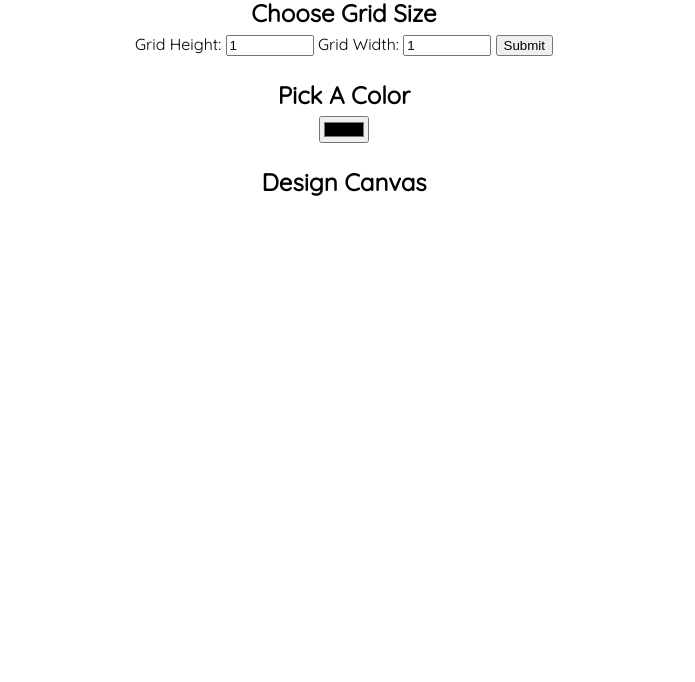
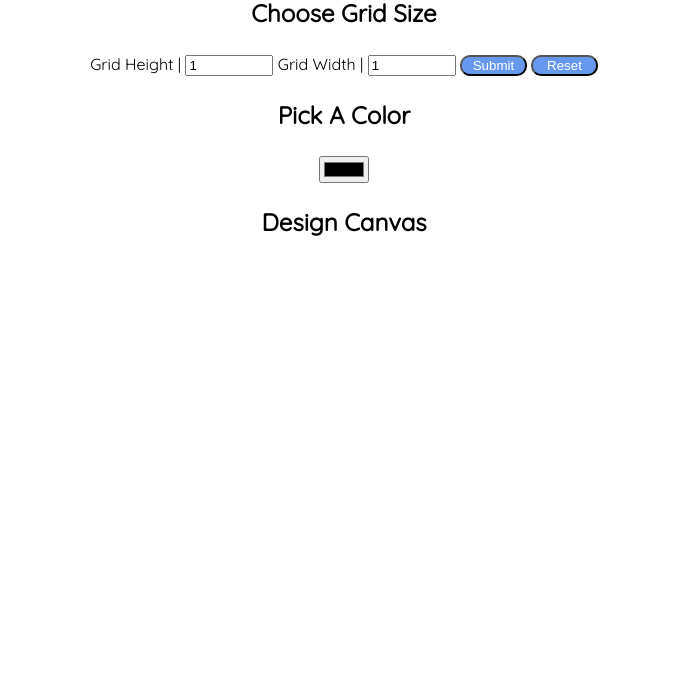
Before and after one commit to ImranK1506/pixel-art-maker, a plain HTML site: page index.html in a window 1280 px wide. Shown: the part 118-800 px from the top of the page, without its empty margins (296-991 px from the left). Drawn offline with Linux system fonts and the light colour scheme.

Commit message:
some styling

```diff
--- a/designs.js
+++ b/designs.js
@@ -2,32 +2,32 @@
 // Select size input
 
 // When size is submitted by the user, call makeGrid()
-let row = '';
-let col = '';
+let row;
+let col;
 
 function makeGrid() {
 /* capture pixel_canvas ID */
-const table = document.getElementById('pixel_canvas');
-/* assign row to input_height */
-  row = document.getElementById('input_height').value;
-/* assign col to input_width */
-  col = document.getElementById('input_width').value;
-/* create row and col */
+const table = document.getElementById("pixel_canvas");
+  /* assign row to input_height */
+  row = document.getElementById("input_height").value;
+  /* assign col to input_width */
+  col = document.getElementById("input_width").value;
+  /* create row and col */
   for (let r = 0; r < row; r++) {
     const elt = table.insertRow(r);
-    elt.setAttribute('class', 'rows');
+    elt.setAttribute("class", "rows");
     for (let c = 0; c < col; c++) {
       const cell = elt.insertCell(c);
       /* add color to selected cell */
-      cell.addEventListener('click', function(evt){
-        evt.target.style.backgroundColor = document.getElementById('colorPicker').value;
+      cell.addEventListener("click", function(evt){
+        evt.target.style.backgroundColor = document.getElementById("colorPicker").value;
       });
     }
   }
   return false;
 }
 // Event listener on Submit button
-document.getElementById('sizePicker').addEventListener('submit', function(evt) {
+document.getElementById("sizePicker").addEventListener("submit", function(evt) {
   evt.preventDefault();
   makeGrid();
 });
--- a/index.html
+++ b/index.html
@@ -14,18 +14,22 @@
     <h1>Lab: Pixel Art Maker</h1>
 
     <h2>Choose Grid Size</h2>
+    <br>
     <form id="sizePicker">
-        Grid Height:
+        Grid Height |
         <input type="number" id="input_height" name="height" min="1" value="1">
-        Grid Width:
+        Grid Width |
         <input type="number" id="input_width" name="width" min="1" value="1">
         <input type="submit">
+        <input type="reset">
     </form>
 
     <h2>Pick A Color</h2>
+    <br>
     <input type="color" id="colorPicker">
 
     <h2>Design Canvas</h2>
+    <br>
     <table id="pixel_canvas"></table>
 </body>
 </html>
--- a/styles.css
+++ b/styles.css
@@ -38,3 +38,19 @@ td {
 input[type=number] {
     width: 6em;
 }
+
+input[type=submit] {
+  border-radius: 10px;
+  width: 5em;
+  color: #fff;
+  background-color: #69E;
+  outline: none;
+}
+
+input[type=reset] {
+  border-radius: 10px;
+  width: 5em;
+  color: #fff;
+  background-color: #69E;
+  outline: none;
+}
```
